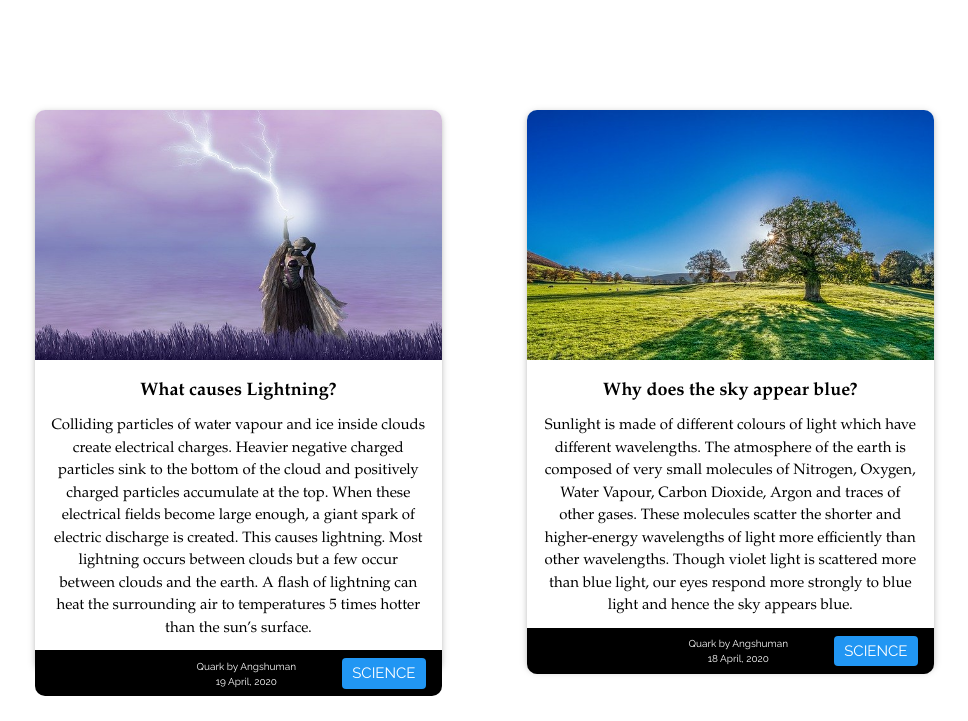
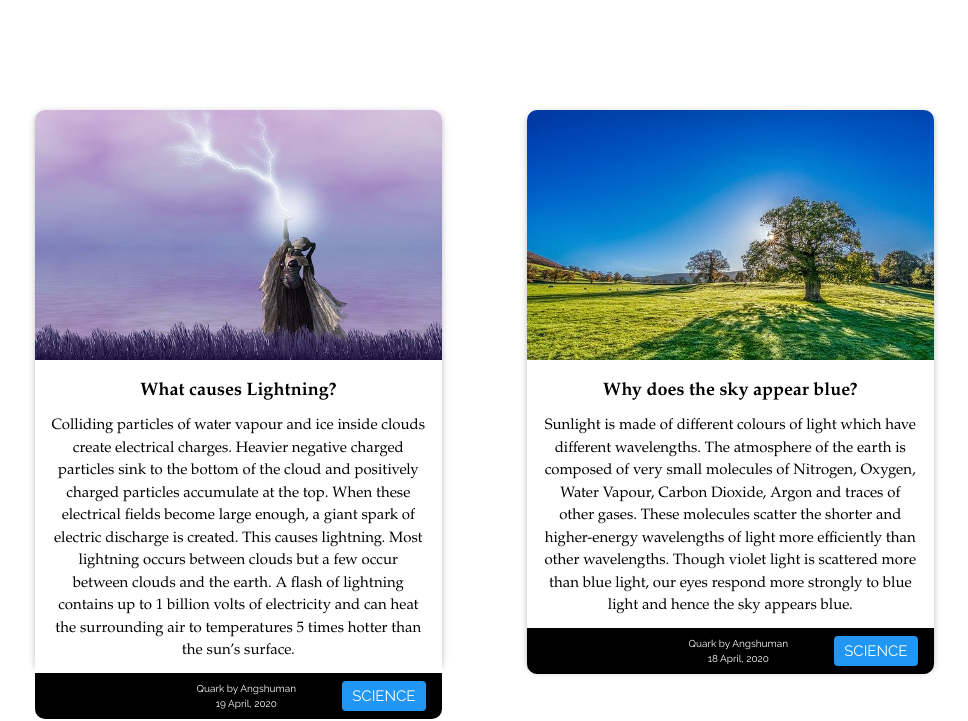
Before and after one commit to abhigyan1996/Quarks, a plain HTML site: page index.html in a window 1280 px wide. Shown: the part 90-811 px from the top of the page, without its empty margins (162-1130 px from the left). Drawn offline with nearby package versions, Linux system fonts and the light colour scheme; a web font is replaced by a local one.

Commit message:
Update index.html

```diff
--- a/index.html
+++ b/index.html
@@ -41,7 +41,7 @@ body,h1,h2,h3,h4,h5,h6 {font-family: "Raleway", sans-serif}
 	  		<img class="quarkImages" src="images/quark2.jpg">
 	  		<p class="w3-center QuarkTitle" id="title1">What causes Lightning?</p>
 	   		<div class="w3-container w3-white">
-	   	    <p class="writings">Colliding particles of water vapour and ice inside clouds create electrical charges. Heavier negative charged particles sink to the bottom of the cloud and positively charged particles accumulate at the top. When these electrical fields become large enough, a giant spark of electric discharge is created. This causes lightning. Most lightning occurs between clouds but a few occur between clouds and the earth. A flash of lightning can heat the surrounding air to temperatures 5 times hotter than the sun’s surface.</p>
+	   	    <p class="writings">Colliding particles of water vapour and ice inside clouds create electrical charges. Heavier negative charged particles sink to the bottom of the cloud and positively charged particles accumulate at the top. When these electrical fields become large enough, a giant spark of electric discharge is created. This causes lightning. Most lightning occurs between clouds but a few occur between clouds and the earth. A flash of lightning contains up to 1 billion volts of electricity and can heat the surrounding air to temperatures 5 times hotter than the sun’s surface.</p>
 	    	</div>
 	    	<div class="QuarkBottomStrip"> </div>
 	    	<div class="w3-button SubjectTag w3-hover-white w3-blue w3-round"> SCIENCE </div>
```
